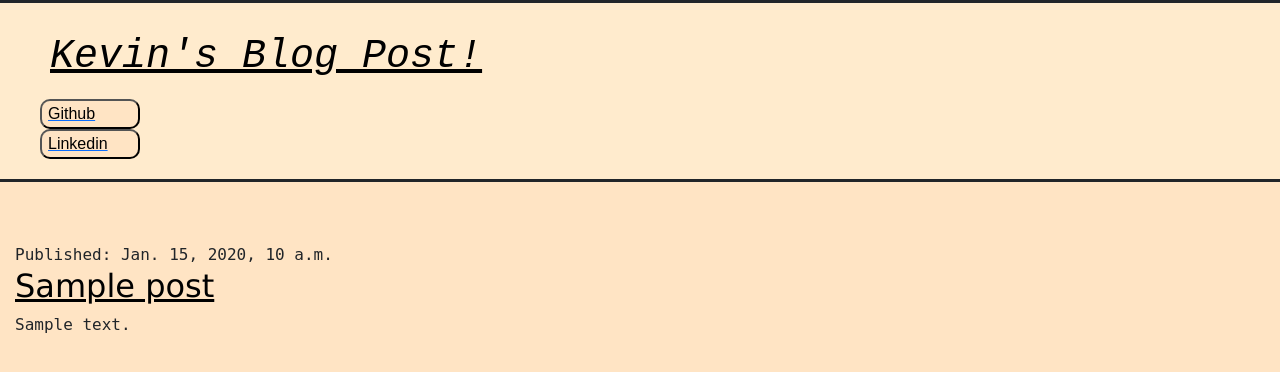
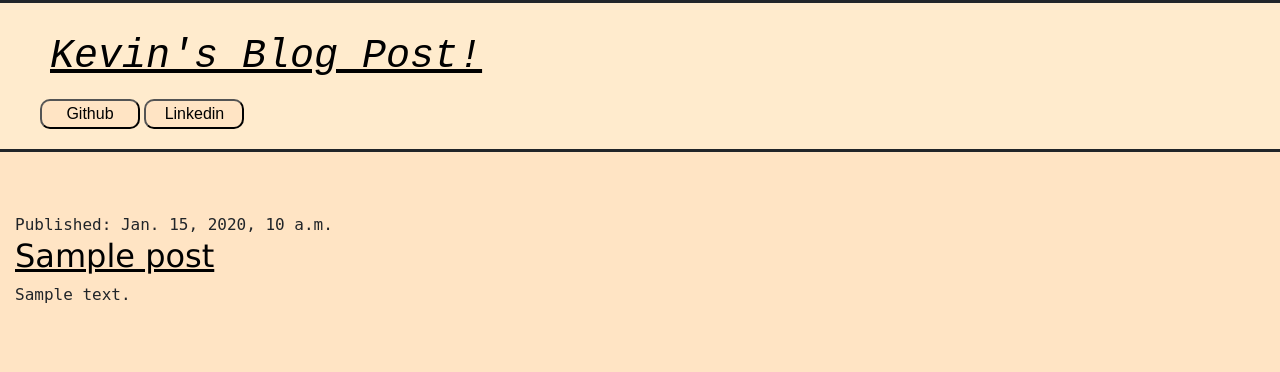
Before and after one commit to Kevin06x/Web-Blog-Post, a Django app: template blog/templates/blog/post_list.html in a window 1280 px wide. Shown: the top 372 px of the page. Run offline with Django 3.2, Linux system fonts and the light colour scheme; the template is opened without the code that fills it: values that come from a table or form of the project are taken from there, others are empty; tables that the repository leaves empty hold one stand-in row (values such as "Sample post").

Commit message:
Update Buttons

```diff
--- a/blog/static/CSS/blog.css
+++ b/blog/static/CSS/blog.css
@@ -15,6 +15,9 @@ body{
     background-color:bisque;
 }
 
+a{
+    text-decoration: none;
+}
 
 .Title{
     color:black;
@@ -64,6 +67,7 @@ body{
     min-width: 100px;
     min-height: 30px;
     text-align: center;
+    display: inline-block;
 }
 
 .git:hover, .linkedin:hover{
```
